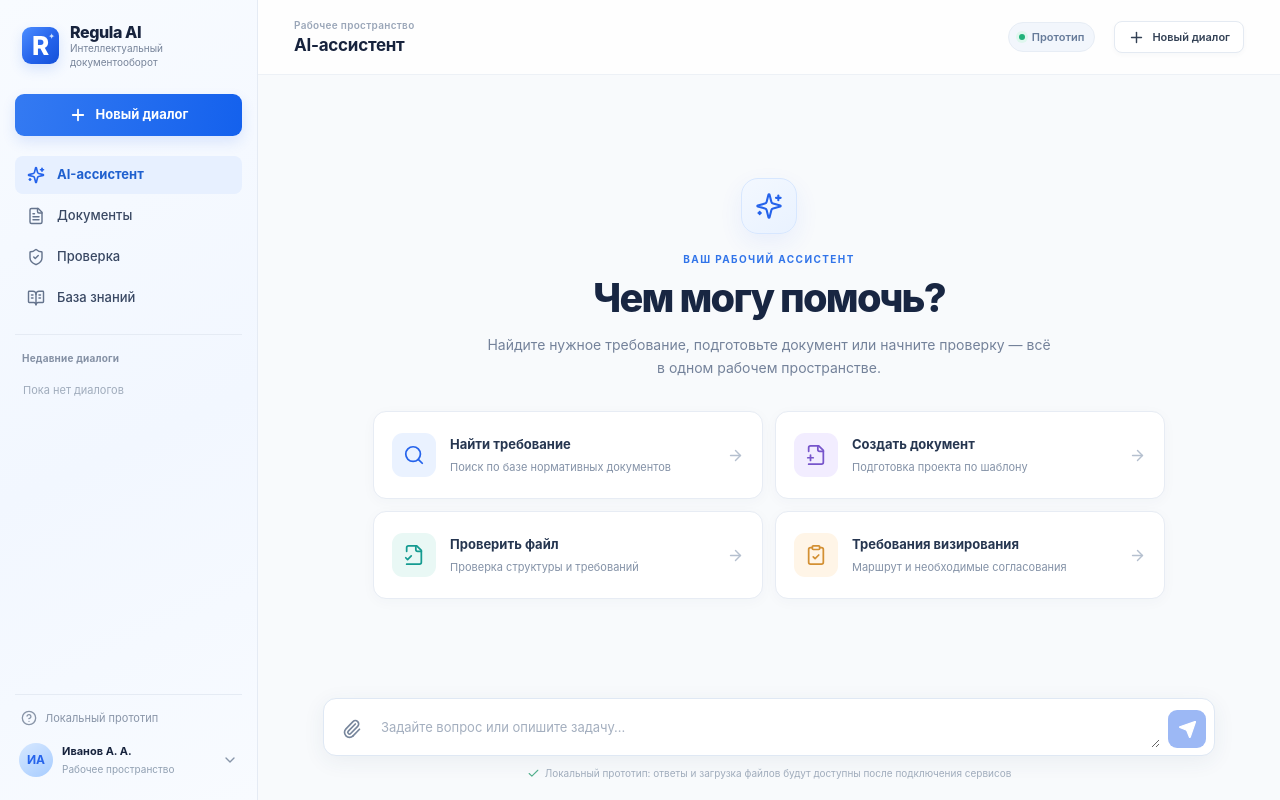
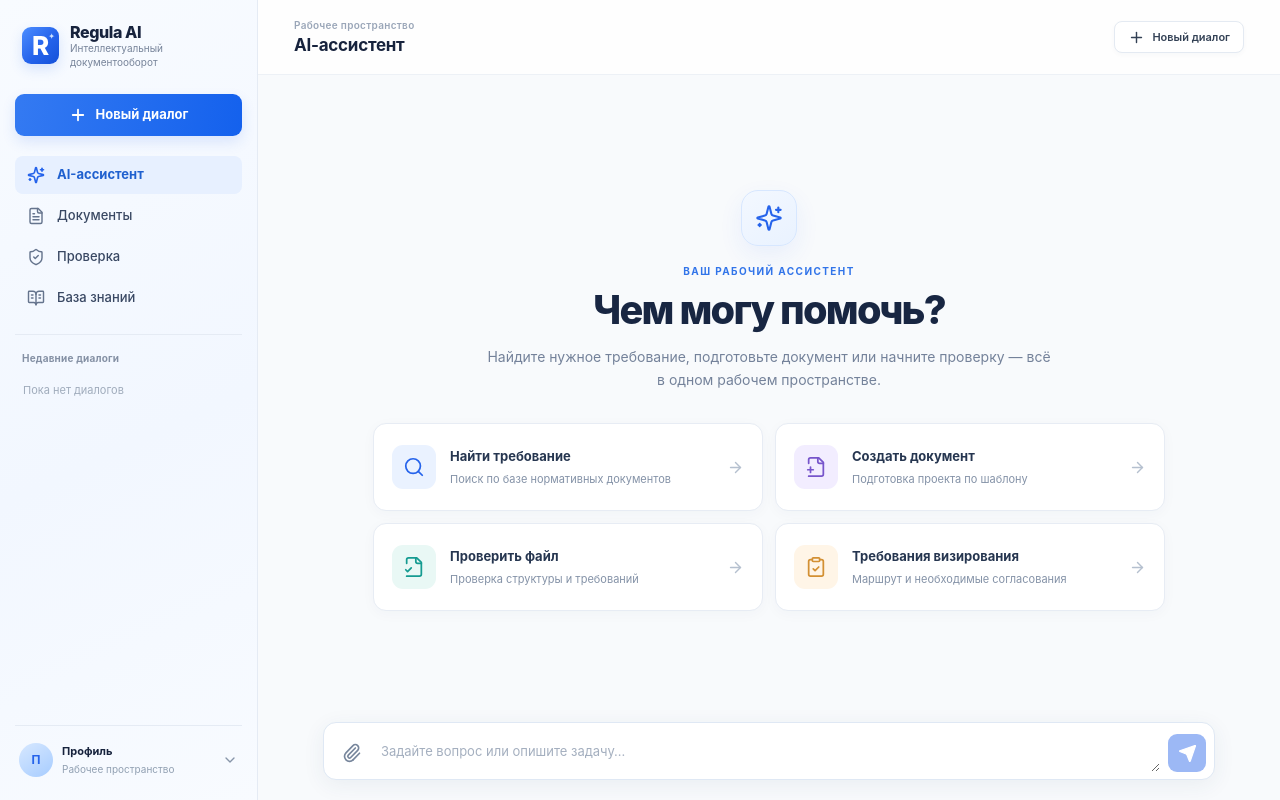
Before and after one commit to andreichernov201/HackathonAutumn2026, a React (Vite) app: page / in a window 1280 px wide. Built offline with nearby package versions, Linux system fonts and the light colour scheme.

Commit message:
фикс: убраны служебные надписи

```diff
--- a/src/app/navigation.ts
+++ b/src/app/navigation.ts
@@ -15,21 +15,21 @@ export const sectionDetails: Record<Exclude<Section, 'assistant'>, { icon: Lucid
   documents: {
     icon: FileText,
     title: 'Документы',
-    text: 'Здесь появятся созданные документы, когда будет подключён сервис генерации и хранения.',
+    text: 'Начните с запроса в ассистенте. Создание и хранение документов сейчас недоступны.',
     action: 'Начать создание документа',
     scenario: 'document',
   },
   check: {
     icon: ShieldCheck,
     title: 'Проверка',
-    text: 'Здесь будут результаты проверок файлов после подключения сервиса анализа.',
+    text: 'Опишите задачу или прикрепите файл в диалоге. Анализ файла сейчас недоступен.',
     action: 'Подготовить файл к проверке',
     scenario: 'file-check',
   },
   knowledge: {
     icon: BookOpenText,
     title: 'База знаний',
-    text: 'Поиск по нормативной базе появится после подключения источников и индекса.',
+    text: 'Сформулируйте вопрос в диалоге. Поиск по нормативной базе сейчас недоступен.',
     action: 'Сформулировать запрос',
     scenario: 'requirement',
   },
--- a/src/components/Composer.tsx
+++ b/src/components/Composer.tsx
@@ -1,5 +1,5 @@
 import { useRef, type RefObject, type KeyboardEvent } from 'react'
-import { Check, FileText, Paperclip, Send, Sparkles, X } from 'lucide-react'
+import { FileText, Paperclip, Send, Sparkles, X } from 'lucide-react'
 import { scenarios } from '../features/assistant/scenarios'
 import type { Scenario } from '../features/assistant/types'
 import { formatFileSize } from '../shared/format'
@@ -37,6 +37,5 @@ export function Composer({ inputRef, draft, file, scenario, submitting, onDraft,
         <button className="send-button" type="submit" aria-label="Отправить запрос" title="Отправить запрос" disabled={(!draft.trim() && !file) || submitting}><Send size={19} fill="currentColor" strokeWidth={1.6} /></button>
       </div>
     </form>
-    <p className="composer-caption"><Check size={13} />Локальный прототип: ответы и загрузка файлов будут доступны после подключения сервисов</p>
   </div>
 }
--- a/src/components/ConversationView.tsx
+++ b/src/components/ConversationView.tsx
@@ -13,7 +13,7 @@ export function ConversationView({ session }: { session: ChatSession }) {
 
   return <div className="conversation-area">
     <div className="conversation-inner">
-      <div className="conversation-heading"><div className="small-spark"><Sparkles size={17} /></div><div><h1>{session.title}</h1><p>Локальный диалог</p></div></div>
+      <div className="conversation-heading"><div className="small-spark"><Sparkles size={17} /></div><div><h1>{session.title}</h1><p>Диалог</p></div></div>
       <div className="messages">
         {session.messages.map((message) => (
           <div className={`message-row ${message.role === 'assistant' ? 'assistant' : ''}`} key={message.id}>
@@ -26,7 +26,7 @@ export function ConversationView({ session }: { session: ChatSession }) {
           </div>
         ))}
       </div>
-      {!session.messages.some((message) => message.role === 'assistant') && <div className="integration-note"><span className="note-icon"><CircleHelp size={18} /></span><div><strong>Ответы пока не подключены</strong><p>Запрос сохранён в этом браузере. Нормативный поиск, обработка файлов и генерация документов появятся после интеграции сервисов.</p></div></div>}
+      {!session.messages.some((message) => message.role === 'assistant') && <div className="integration-note"><span className="note-icon"><CircleHelp size={18} /></span><div><strong>Ответ недоступен</strong><p>Запрос сохранён только в этом браузере. Обработка файла и поиск по нормативной базе сейчас недоступны.</p></div></div>}
       <div ref={endRef} />
     </div>
   </div>
--- a/src/components/SectionView.tsx
+++ b/src/components/SectionView.tsx
@@ -14,7 +14,6 @@ export function SectionView({ section, onChooseScenario }: SectionViewProps) {
   return <div className="section-area">
     <div className="section-empty">
       <div className="section-icon"><Icon size={27} /></div>
-      <span className="section-overline">Раздел в подготовке</span>
       <h1>{details.title}</h1>
       <p>{details.text}</p>
       <button onClick={() => onChooseScenario(details.scenario)}>{details.action}<ArrowRight size={17} /></button>
--- a/src/components/Sidebar.tsx
+++ b/src/components/Sidebar.tsx
@@ -1,5 +1,5 @@
 import { useState } from 'react'
-import { ChevronDown, CircleHelp, MessageSquareText, Plus, X } from 'lucide-react'
+import { ChevronDown, MessageSquareText, Plus, X } from 'lucide-react'
 import { navigation, type Section } from '../app/navigation'
 import type { ChatSession } from '../features/assistant/types'
 import { formatTime } from '../shared/format'
@@ -52,11 +52,10 @@ export function Sidebar({ open, section, sessions, activeSessionId, onClose, onN
         </div>
 
         <div className="sidebar-footer">
-          <div className="sidebar-help"><CircleHelp size={16} /><span>Локальный прототип</span></div>
           <button className="profile-button" onClick={() => setProfileOpen((value) => !value)} aria-expanded={profileOpen}>
-            <span className="avatar">ИА</span><span className="profile-copy"><strong>Иванов А. А.</strong><small>Рабочее пространство</small></span><ChevronDown size={16} className={profileOpen ? 'rotated' : ''} />
+            <span className="avatar">П</span><span className="profile-copy"><strong>Профиль</strong><small>Рабочее пространство</small></span><ChevronDown size={16} className={profileOpen ? 'rotated' : ''} />
           </button>
-          {profileOpen && <div className="profile-popover" role="status"><strong>Демо-профиль</strong><span>Авторизация и настройки будут подключены позже.</span></div>}
+          {profileOpen && <div className="profile-popover" role="status"><strong>Профиль</strong><span>Вход и настройки сейчас недоступны.</span></div>}
         </div>
       </aside>
     </>
--- a/src/components/Topbar.tsx
+++ b/src/components/Topbar.tsx
@@ -13,6 +13,6 @@ export function Topbar({ section, onMenu, onNewChat }: TopbarProps) {
       <button className="mobile-menu icon-button" aria-label="Открыть меню" onClick={onMenu}><Menu size={22} /></button>
       <div className="topbar-title"><span className="eyebrow">Рабочее пространство</span><strong>{navigation.find((item) => item.id === section)?.label}</strong></div>
     </div>
-    <div className="topbar-right"><span className="prototype-pill"><span />Прототип</span><button className="top-new" onClick={onNewChat}><Plus size={17} />Новый диалог</button></div>
+    <div className="topbar-right"><button className="top-new" onClick={onNewChat}><Plus size={17} />Новый диалог</button></div>
   </header>
 }
--- a/src/styles.css
+++ b/src/styles.css
@@ -45,7 +45,6 @@ button:focus-visible, textarea:focus-visible { outline: 3px solid #93c5fd; outli
 .history-copy small { color: #8a97aa; font-size: 10px; }
 .history-empty { margin: 7px 8px; font-size: 11px; color: #a0acbc; }
 .sidebar-footer { border-top: 1px solid #e5ebf4; padding-top: 12px; position: relative; }
-.sidebar-help { color: #8995a8; display: flex; align-items: center; gap: 8px; padding: 3px 6px 12px; font-size: 11px; }
 .profile-button { width: 100%; border: 0; background: transparent; display: flex; align-items: center; gap: 9px; text-align: left; padding: 5px 4px; border-radius: 9px; }
 .profile-button:hover { background: #eaf2ff; }
 .avatar { width: 34px; height: 34px; border-radius: 50%; display: grid; place-items: center; flex: none; background: linear-gradient(145deg, #d7e8ff, #a6ccff); color: #2563eb; font-size: 12px; font-weight: 750; }
@@ -63,8 +62,6 @@ button:focus-visible, textarea:focus-visible { outline: 3px solid #93c5fd; outli
 .topbar-title { display: grid; gap: 2px; }
 .topbar-title .eyebrow { color: #9aa6b8; font-size: 10px; font-weight: 600; letter-spacing: .03em; }
 .topbar-title strong { font-size: 17px; line-height: 1.2; font-weight: 720; letter-spacing: -.25px; }
-.prototype-pill { display: inline-flex; align-items: center; gap: 7px; color: #667b9a; background: #f2f6fc; border: 1px solid #e7edf5; border-radius: 100px; padding: 6px 10px; font-size: 11px; font-weight: 600; white-space: nowrap; }
-.prototype-pill span { background: #21b27a; width: 6px; height: 6px; border-radius: 50%; box-shadow: 0 0 0 3px #dff7ee; }
 .top-new { height: 32px; padding: 0 13px; display: flex; align-items: center; gap: 7px; border: 1px solid #e4eaf2; border-radius: 8px; background: #fff; color: #334155; font-size: 11px; font-weight: 590; box-shadow: 0 2px 5px #1b345208; white-space: nowrap; }
 .top-new:hover { border-color: #bad2ff; color: #2563eb; }
 .icon-button { border: 0; background: transparent; color: #3d4b65; display: grid; place-items: center; padding: 5px; border-radius: 6px; }
@@ -109,8 +106,6 @@ button:focus-visible, textarea:focus-visible { outline: 3px solid #93c5fd; outli
 .attached-file { background: #f2f6fb; color: #526581; }
 .attached-file span { overflow: hidden; white-space: nowrap; text-overflow: ellipsis; }
 .attached-file small { opacity: .7; font-size: 10px; white-space: nowrap; }
-.composer-caption { display: flex; justify-content: center; align-items: center; gap: 5px; color: #a0acbc; font-size: 10px; margin: 10px 0 0; text-align: center; line-height: 1.4; }
-.composer-caption svg { flex: none; color: #52af8c; }
 .visually-hidden { position: absolute; width: 1px; height: 1px; overflow: hidden; clip: rect(0,0,0,0); white-space: nowrap; }
 
 .conversation-area { flex: 1; min-height: 0; overflow-y: auto; padding: 35px 28px 15px; }
@@ -138,7 +133,6 @@ button:focus-visible, textarea:focus-visible { outline: 3px solid #93c5fd; outli
 .section-area { flex: 1; min-height: 0; display: grid; place-items: center; padding: 32px; }
 .section-empty { width: min(100%, 450px); text-align: center; }
 .section-icon { display: grid; place-items: center; color: #2563eb; width: 60px; height: 60px; margin: 0 auto 21px; background: #eaf2ff; border: 1px solid #d8e8ff; border-radius: 17px; }
-.section-overline { font-size: 10px; font-weight: 700; letter-spacing: .12em; color: #4f85db; text-transform: uppercase; }
 .section-empty h1 { margin: 8px 0 9px; font-size: 31px; letter-spacing: -.04em; }
 .section-empty p { color: #7c8ba1; font-size: 13px; line-height: 1.6; margin: 0 auto 23px; }
 .section-empty button { display: inline-flex; align-items: center; gap: 9px; border: 1px solid #ccdcf6; border-radius: 8px; background: #fff; color: #2563eb; font-size: 12px; font-weight: 650; padding: 10px 13px; }
@@ -169,7 +163,6 @@ button:focus-visible, textarea:focus-visible { outline: 3px solid #93c5fd; outli
   .topbar-title strong { font-size: 15px; }
   .topbar-title .eyebrow { display: none; }
   .top-new { display: none; }
-  .prototype-pill { padding: 5px 8px; font-size: 10px; }
   .welcome-area { padding: 42px 20px 20px; align-items: flex-start; }
   .welcome-inner { margin: 0 auto; }
   .hero-symbol { width: 50px; height: 50px; margin-bottom: 15px; }
@@ -182,7 +175,6 @@ button:focus-visible, textarea:focus-visible { outline: 3px solid #93c5fd; outli
   .quick-copy small { font-size: 10px; }
   .quick-arrow { display: none; }
   .composer-wrap { padding: 10px 16px 15px; }
-  .composer-caption { font-size: 9px; }
   .conversation-area { padding: 23px 16px 10px; }
 }
 
```
